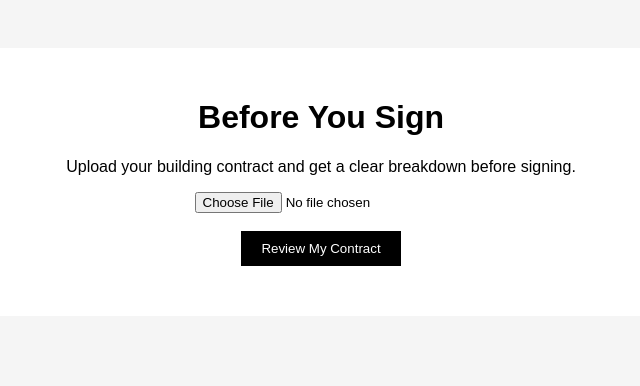
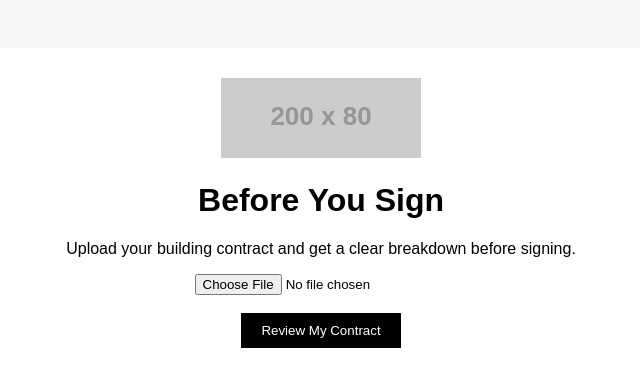
Before and after one commit to BeforeYouSign/before-you-sign, a plain HTML site: page index.html in a window 1280 px wide. Shown: the whole page, without its empty margins (319-959 px from the left). Drawn offline with Linux system fonts and the light colour scheme; placeholder pictures from the web are drawn by us.

Commit message:
Update index.html

```diff
--- a/index.html
+++ b/index.html
@@ -26,7 +26,8 @@
 <body>
 
 <div class="box">
-  <h1>Before You Sign</h1>
+<img src="https://via.placeholder.com/200x80?text=BYS" alt="Before You Sign Logo" style="margin-bottom:20px;">
+<h1 style="margin-top:0;">Before You Sign</h1>
   <p>Upload your building contract and get a clear breakdown before signing.</p>
 
  <input type="file" id="contractFile" accept=".pdf,.doc,.docx"><br><br>
```
